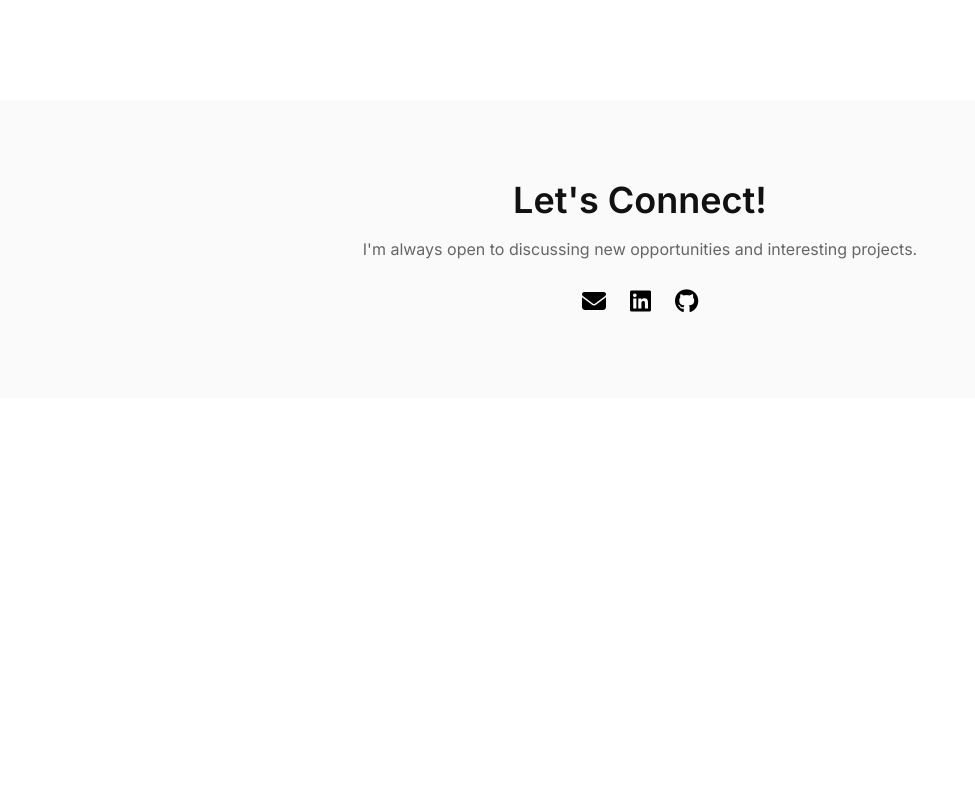
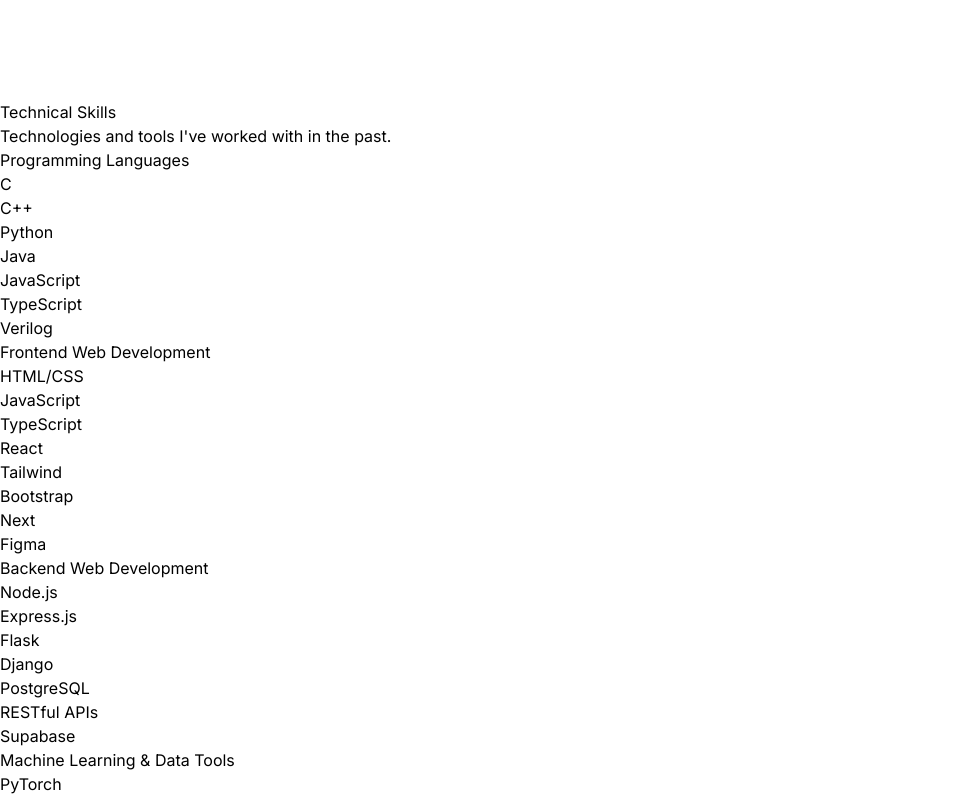
Before and after one commit to alexzjm/personal-website, a React (Vite) app: page / in a window 1280 px wide. Shown: the part 1500-2300 px from the top of the page, without its empty margins (0-975 px from the left). Before the commit the page ends 1898 px from the top, so only its background shows below. Built offline with nearby package versions, Linux system fonts and the light colour scheme.

Commit message:
added data for tech stack in a modular manner as an array of js objects. added html code for technical skills section

```diff
--- a/src/HomePage.jsx
+++ b/src/HomePage.jsx
@@ -1,8 +1,35 @@
-import { useState } from 'react'
 import { Link } from 'react-router-dom';
 import NavBar from './components/NavBar.jsx'
+import TechSkillGrid from './components/TechSkillGrid.jsx'
 import Footer from './components/Footer.jsx'
 import pfp from './assets/alexzhang.jpg'
+
+const techStack = [
+    {
+        title: "Programming Languages",
+        techs: ["C", "C++", "Python", "Java", "JavaScript", "TypeScript", "Verilog"]
+    },
+    {
+        title: "Frontend Web Development",
+        techs: ["HTML/CSS", "JavaScript", "TypeScript", "React", "Tailwind", "Bootstrap", "Next", "Figma"]
+    },
+    {
+        title: "Backend Web Development",
+        techs: ["Node.js", "Express.js", "Flask", "Django", "PostgreSQL", "RESTful APIs", "Supabase"]
+    },
+    {
+        title: "Machine Learning & Data Tools",
+        techs: ["PyTorch", "NumPy", "Pandas", "Jupyter Notebooks", "Anaconda Stack"]
+    },
+    {
+        title: "Embedded & Electronic Design",
+        techs: ["KiCad", "LTSpice", "Quartus Prime", "ModelSim", "DESim", "Verilog"]
+    },
+    {
+        title: "Developer Tools & Platforms",
+        techs: ["Git", "Docker", "AWS", "VS Code", "Cursor", "Vercel", "Figma", "Supabase", "OpenAI API", "Google API", "Twilio"]
+    },
+];
 
 function HomePage () {
     return (
@@ -115,6 +142,19 @@ function HomePage () {
                 </div>
             </div>
 
+            {/* Tech Skills Section */}
+            <div>
+                <div>
+                    <div>
+                        <h2>Technical Skills</h2>
+                        <p>Technologies and tools I've worked with in the past.</p>
+                    </div>
+                    <div>
+                        {techStack.map(category => <TechSkillGrid title={category.title} techs={category.techs}/>)}
+                    </div>
+                </div>
+            </div>
+
             <Footer />
         </div>
     );
```
